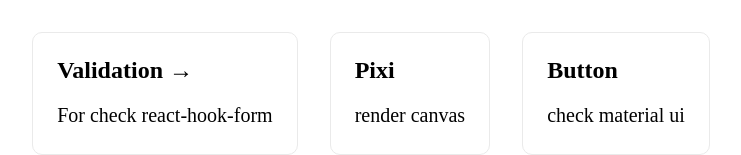
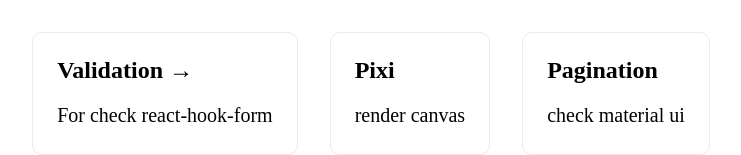
Before and after one commit to yupr/next-check, a Next.js app: page / in a window 1280 px wide. Shown: the part 441-596 px from the top of the page, without its empty margins (269-1010 px from the left). Built offline with nearby package versions, Linux system fonts and the light colour scheme.

Commit message:
不要な処理を削除

```diff
--- a/src/pages/index.tsx
+++ b/src/pages/index.tsx
@@ -9,7 +9,6 @@
       <div className={styles.container}>
         <Head>
           <title>窓口</title>
-          <meta name="description" content="Generated by create next app" />
         </Head>
 
         <main className={styles.main}>
@@ -36,8 +35,8 @@
               <p>render canvas</p>
             </Link>
 
-            <Link href="/button" className={styles.card}>
-              <h2>Button</h2>
+            <Link href="/paging" className={styles.card}>
+              <h2>Pagination</h2>
               <p>check material ui</p>
             </Link>
           </div>
```
Also changed, not shown: src/pages/button/index.tsx (deleted, +0 -21 lines).
